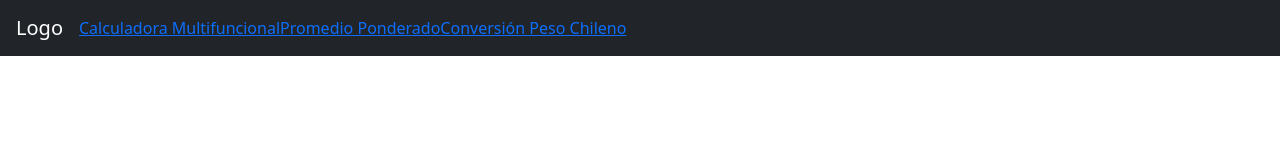
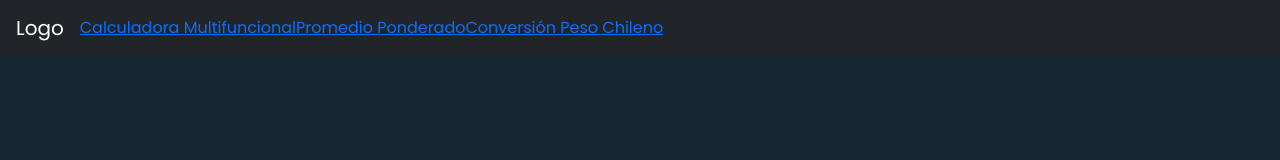
Before and after one commit to FerBastias95/3-Calculadora-multi-prop-sito, a plain HTML site: page index.html in a window 1280 px wide. Drawn offline with nearby package versions, Linux system fonts and the light colour scheme; the site is published under a folder, as on GitHub Pages, so addresses that start at the root find nothing.

Commit message:
More href changes

```diff
--- a/index.html
+++ b/index.html
@@ -3,7 +3,7 @@
     <script src="script/calculator.js"></script>
     <link rel="stylesheet" href="https://maxcdn.bootstrapcdn.com/bootstrap/4.3.1/css/bootstrap.min.css">
     <link href="https://cdn.jsdelivr.net/npm/bootstrap@5.0.2/dist/css/bootstrap.min.css" rel="stylesheet" integrity="sha384-EVSTQN3/azprG1Anm3QDgpJLIm9Nao0Yz1ztcQTwFspd3yD65VohhpuuCOmLASjC" crossorigin="anonymous">
-    <link rel="stylesheet" type="text/css" href="/css/styles.css">
+    <link rel="stylesheet" type="text/css" href="css/styles.css">
     <script src="https://ajax.googleapis.com/ajax/libs/jquery/3.4.0/jquery.min.js">
     </script>
     <script src="https://cdnjs.cloudflare.com/ajax/libs/popper.js/1.14.7/umd/popper.min.js">
@@ -16,7 +16,7 @@
     <header>
         <nav class="navbar navbar-expand-md bg-dark navbar-dark">
             <!-- Brand/logo -->
-            <a class="navbar-brand" href="index.html">Logo</a>
+            <a class="navbar-brand" href="/index.html">Logo</a>
 
             <!-- Navbar links -->
             <div class="collapse navbar-collapse" id="collapsibleNavbar">
```
Also changed, not shown: links/calculadora.html (+3 -4 lines), links/conversion_peso.html (+2 -3 lines), links/promedio_ponderado.html (+2 -2 lines).
